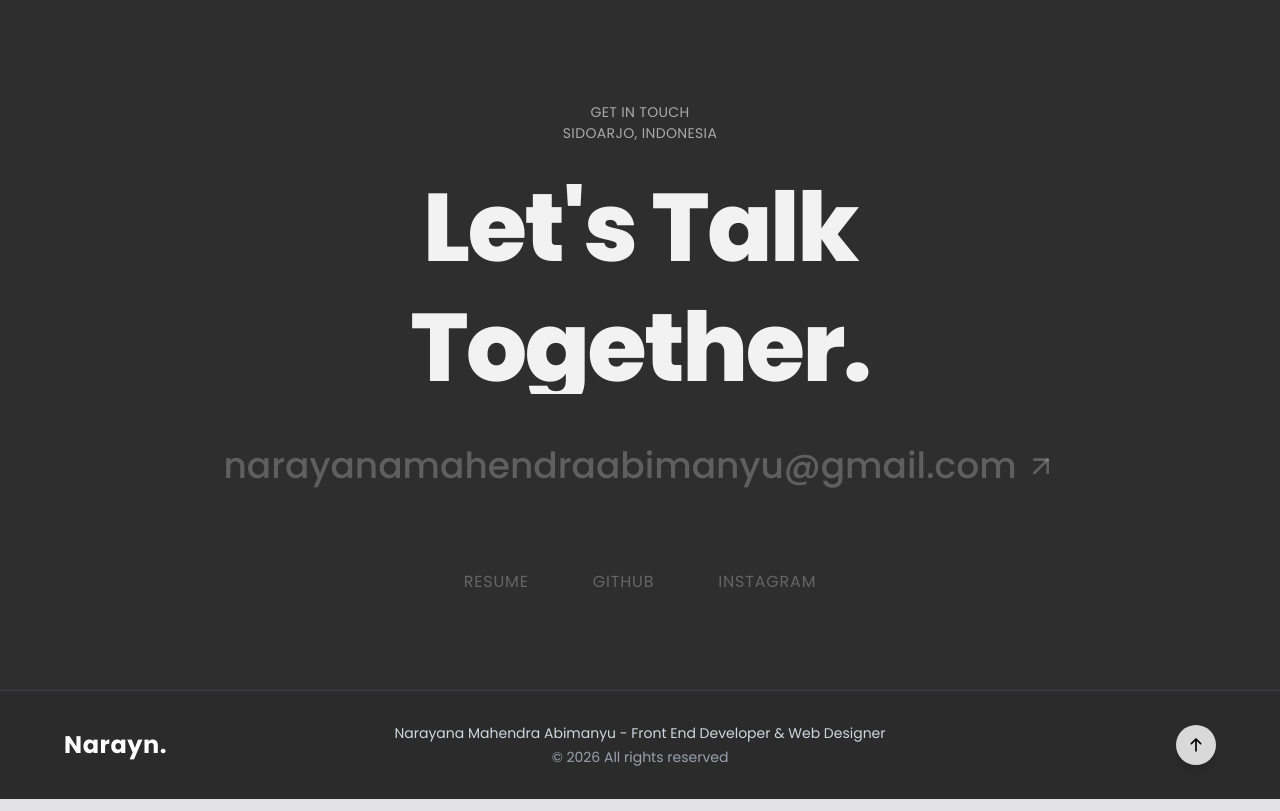
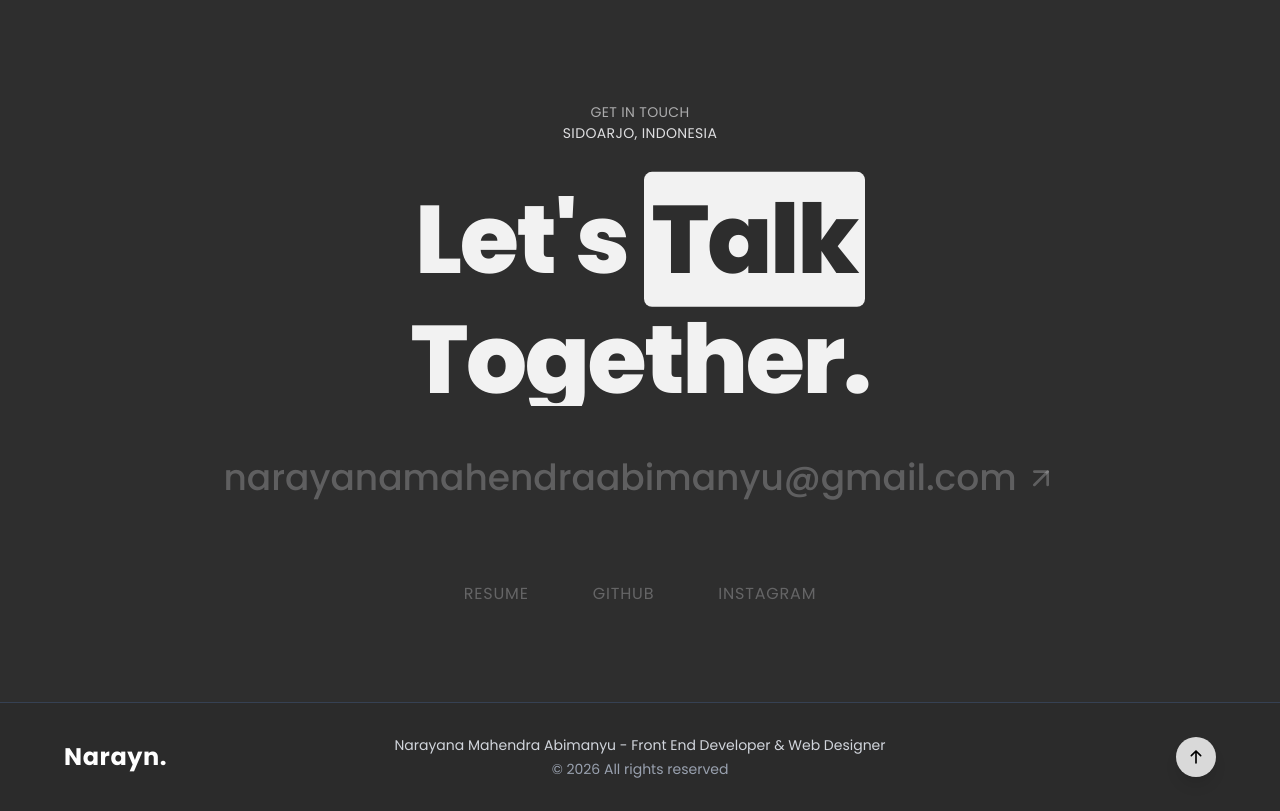
Before and after one commit to NarayanaMahendraAbimanyu/Narayana-Portfolio-Website, a Next.js app: page / in a window 1280 px wide. Shown: the part 4740-5551 px from the top of the page. Built offline with nearby package versions, Linux system fonts and the light colour scheme.

Commit message:
Menambahkan desain pada teks yang terdapat dalam Contact Section

```diff
--- a/app/components/ContactSection.tsx
+++ b/app/components/ContactSection.tsx
@@ -48,7 +48,7 @@ export default function ContactSection() {
           </motion.p>
           <motion.p
             variants={textRevealVariants}
-            className="text-xs sm:text-sm md:text-sm font-light text-[#E5E5E7]/70 tracking-wide uppercase"
+            className="text-xs sm:text-sm md:text-sm font-light text-[#E5E5E7] tracking-wide uppercase"
           >
             Sidoarjo, Indonesia
           </motion.p>
@@ -57,9 +57,9 @@ export default function ContactSection() {
         <div className="overflow-hidden mb-8 sm:mb-10 md:mb-12">
           <motion.h2
             variants={textRevealVariants}
-            className="text-5xl sm:text-5xl md:text-7xl lg:text-8xl font-extrabold tracking-tight text-white leading-tight"
+            className="text-5xl sm:text-5xl md:text-7xl lg:text-8xl font-extrabold tracking-tight text-white leading-tight mt-3"
           >
-            Let's Talk
+            Let's <span className="bg-white px-2 rounded-lg text-[#2E2E2E]">Talk</span>
             <br />
             Together.
           </motion.h2>
```
